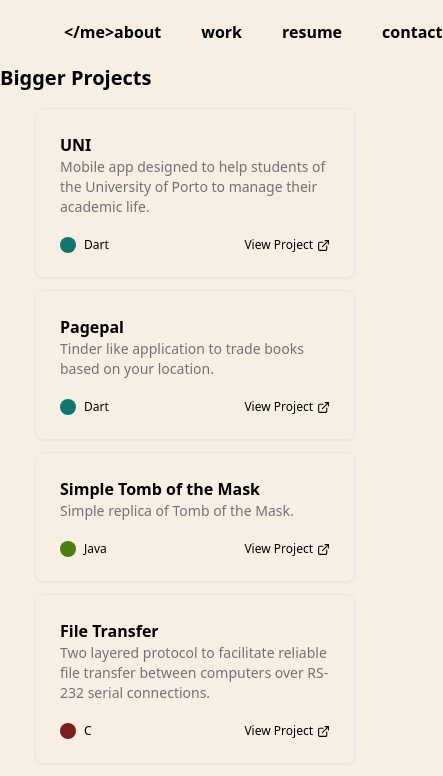
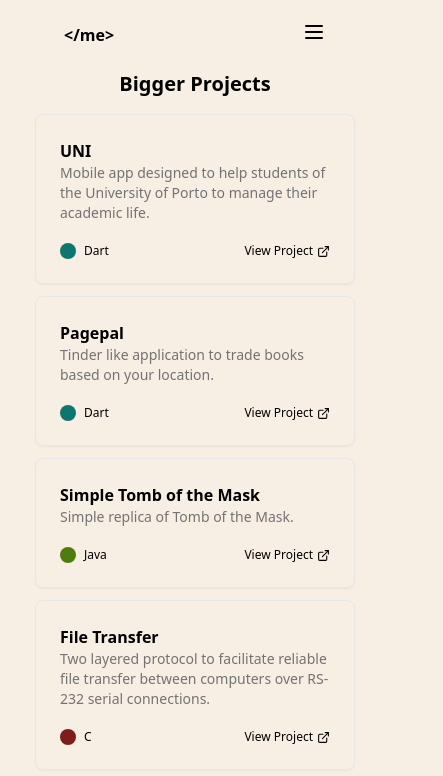
Before and after one commit to DGoiana/personal-portfolio, a React (Vite) app: page /work in a window 390 px wide. Shown: the top 776 px of the page, 443 px wide, since content can reach past the window. Built offline with nearby package versions, Linux system fonts and the light colour scheme.

Commit message:
responsive, less about page

```diff
--- a/src/components/Experience.tsx
+++ b/src/components/Experience.tsx
@@ -4,11 +4,11 @@ import niLogo from "../assets/ni_icon.png"
 
 const Experience = () => {
    return (
-      <section className="flex flex-col my-10">
+      <section className="flex flex-col my-10 px-4 md:px-8 lg:px-16">
          <h1 className="mb-4 font-semibold text-xl">Work Experience</h1>
-         <div className="border-gray border-solid border rounded-lg shadow-sm p-6 flex flex-col" style={{ maxWidth: '652px' }}>
+         <div className="border-gray border-solid border rounded-lg shadow-sm p-6 flex flex-col max-w-full mx-auto" style={{ maxWidth: '652px' }}>
             <ExperienceCard role="Frontend Mobile Developer Intern" company="Yari Labs" timestamp="2024 Jun - 2024 Jul" image={yariLabsLogo} description="Developed a web-based game, Dharma Immortals, using Flutter and the Flame Engine. Collaborated with the backend team to integrate real-time features using WebSockets and Elixir." />
-            <hr className="mt-6 mb-5 border-top border-solid border-gray-300 w-96 h-1 self-center"></hr>
+            <hr className="mt-6 mb-5 border-top border-solid border-gray-300 w-full h-1 self-center"></hr>
             <ExperienceCard role="Project Manager" company="NIAEFEUP" timestamp="2024 Jun - Present" image={niLogo} description="Leader of a development team dedicated to enhancing students' academic experiences through a mobile application called UNI. Currently utilizing Flutter for cross-platform development, with the primary goal of improving the application's quality and usability across the entire university." />
          </div>
       </section >
--- a/src/components/Header.tsx
+++ b/src/components/Header.tsx
@@ -1,19 +1,41 @@
-import resume from "../assets/resume.pdf"
+import { useState } from 'react';
+import resume from "../assets/resume.pdf";
 
 const Header = () => {
+   const [isOpen, setIsOpen] = useState(false);
+
+   const toggleMenu = () => {
+      setIsOpen(!isOpen);
+   };
+
    return (
-      <section className="py-5 px-16 text-black flex justify-between font-semibold">
+      <section className="py-5 px-16 text-black flex justify-between items-center font-semibold">
          <div>
             <a href="/">&lt;/me&gt;</a>
          </div>
-         <div className="flex gap-10">
+         <div className="hidden md:flex gap-10">
             <a href="/about" className="hover:underline">about</a>
             <a href="/work" className="hover:underline">work</a>
             <a href={resume} download className="hover:underline">resume</a>
             <a className="hover:underline" href="mailto:diogogoianam@gmail.com">contact</a>
          </div>
-      </section >
-   )
-}
+         <div className="md:hidden">
+            <button onClick={toggleMenu} className="focus:outline-none">
+               <svg className="w-6 h-6" fill="none" stroke="currentColor" viewBox="0 0 24 24" xmlns="http://www.w3.org/2000/svg">
+                  <path strokeLinecap="round" strokeLinejoin="round" strokeWidth="2" d="M4 6h16M4 12h16M4 18h16"></path>
+               </svg>
+            </button>
+         </div>
+         {isOpen && (
+            <div className="absolute top-16 left-0 w-full bg-mainbg flex flex-col items-center gap-4 py-5 md:hidden max-h-screen overflow-y-auto">
+               <a href="/about" className="hover:underline">about</a>
+               <a href="/work" className="hover:underline">work</a>
+               <a href={resume} download className="hover:underline">resume</a>
+               <a className="hover:underline" href="mailto:diogogoianam@gmail.com">contact</a>
+            </div>
+         )}
+      </section>
+   );
+};
 
-export default Header
+export default Header;
--- a/src/components/Projects.tsx
+++ b/src/components/Projects.tsx
@@ -3,8 +3,8 @@ import Project from "./Project"
 const Projects = () => {
    return (
       <section className="flex flex-col">
-         <h1 className="mb-4 font-semibold text-xl">Bigger Projects</h1>
-         <div className="flex flex-wrap gap-3 justify-center" style={{ maxWidth: '652px' }}>
+         <h1 className="mb-4 font-semibold text-xl text-center md:text-left">Bigger Projects</h1>
+         <div className="flex flex-wrap gap-3 justify-center max-w-full mx-auto" style={{ maxWidth: '652px' }}>
             <Project title="UNI" description="Mobile app designed to help students of the University of Porto to manage their academic life." lang="Dart" url="https://github.com/NIAEFEUP/uni" />
             <Project title="Pagepal" description="Tinder like application to trade books based on your location." lang="Dart" url="https://github.com/DGoiana/pagepal" />
             <Project title="Simple Tomb of the Mask" description="Simple replica of Tomb of the Mask." lang="Java" url="https://github.com/DGoiana/feup-ldts" />
```
